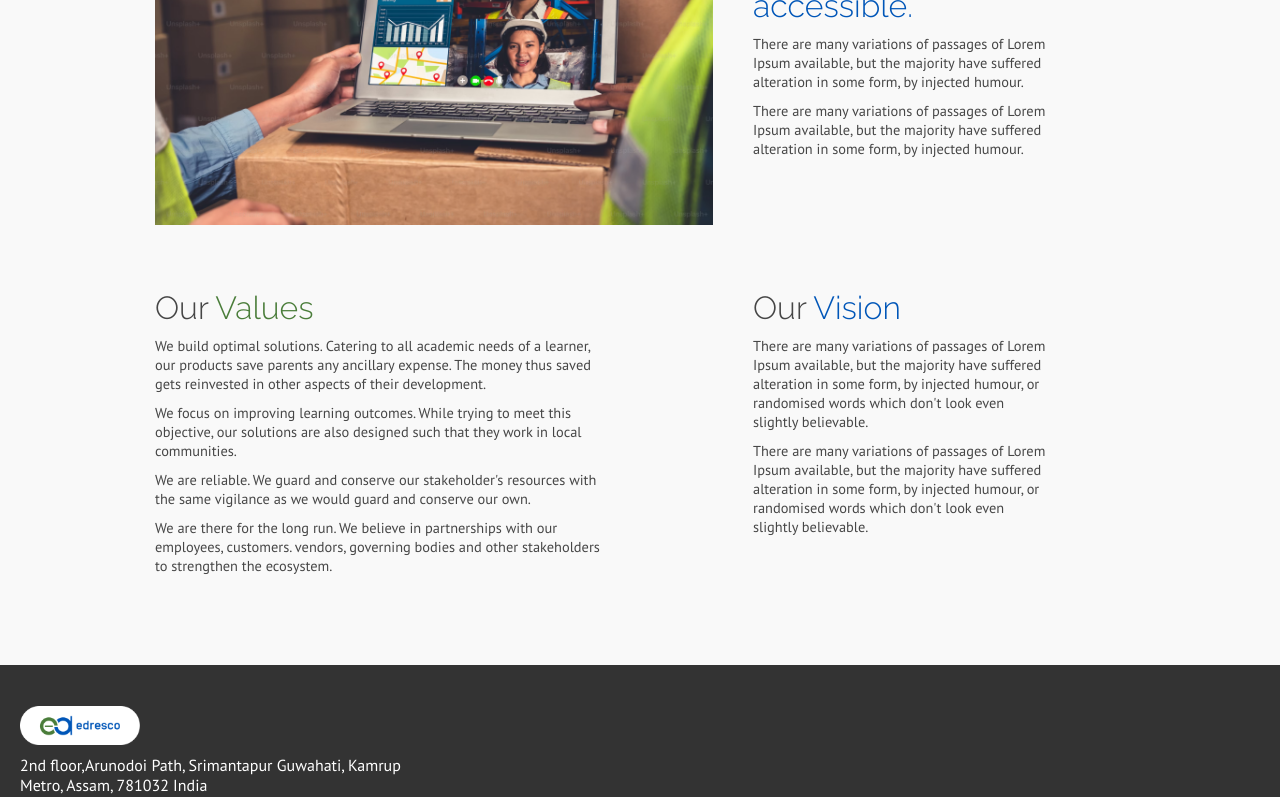
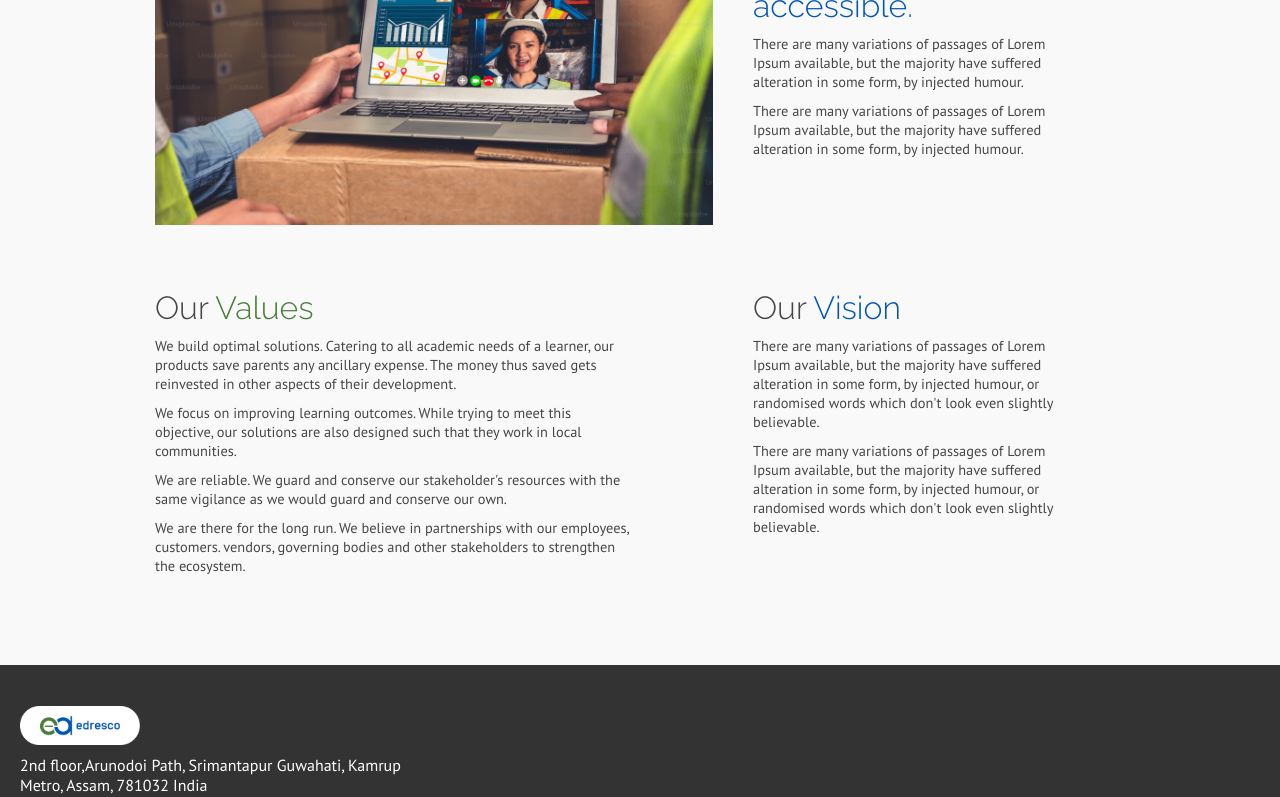
Before and after one commit to ankitdas09/edresco, a React (Vite) app in the folder web/site/: page /about in a window 1280 px wide. Shown: the part 589-1386 px from the top of the page. Built offline with nearby package versions, Linux system fonts and the light colour scheme; no server answers.

Commit message:
enhancements

```diff
--- a/web/site/src/pages/about/index.tsx
+++ b/web/site/src/pages/about/index.tsx
@@ -48,7 +48,7 @@ const AboutPage = (props: PropTypes) => {
                             letterSpacing={0}
                             fontWeight={400}
                             size="0.9rem"
-                            maxWidth={"80%"}
+                            maxWidth={"85%"}
                             font="PT Sans"
                         />
                     </div>
@@ -88,7 +88,7 @@ const AboutPage = (props: PropTypes) => {
                             letterSpacing={0}
                             fontWeight={400}
                             size="0.9rem"
-                            maxWidth={"80%"}
+                            maxWidth={"85%"}
                             font="PT Sans"
                         />
                         <Space amt={10} />
@@ -97,7 +97,7 @@ const AboutPage = (props: PropTypes) => {
                             letterSpacing={0}
                             fontWeight={400}
                             size="0.9rem"
-                            maxWidth={"80%"}
+                            maxWidth={"85%"}
                             font="PT Sans"
                         />
                     </div>
@@ -121,7 +121,7 @@ const AboutPage = (props: PropTypes) => {
                             letterSpacing={0}
                             fontWeight={400}
                             size="0.9rem"
-                            maxWidth={"80%"}
+                            maxWidth={"85%"}
                             font="PT Sans"
                         />
                         <Space amt={10} />
@@ -130,7 +130,7 @@ const AboutPage = (props: PropTypes) => {
                             letterSpacing={0}
                             fontWeight={400}
                             size="0.9rem"
-                            maxWidth={"80%"}
+                            maxWidth={"85%"}
                             font="PT Sans"
                         />
                         <Space amt={10} />
@@ -140,7 +140,7 @@ const AboutPage = (props: PropTypes) => {
                             letterSpacing={0}
                             fontWeight={400}
                             size="0.9rem"
-                            maxWidth={"80%"}
+                            maxWidth={"85%"}
                             font="PT Sans"
                         />
                         <Space amt={10} />
@@ -149,7 +149,7 @@ const AboutPage = (props: PropTypes) => {
                             letterSpacing={0}
                             fontWeight={400}
                             size="0.9rem"
-                            maxWidth={"80%"}
+                            maxWidth={"85%"}
                             font="PT Sans"
                         />
                         <Space amt={10} />
@@ -171,7 +171,7 @@ const AboutPage = (props: PropTypes) => {
                             letterSpacing={0}
                             fontWeight={400}
                             size="0.9rem"
-                            maxWidth={"80%"}
+                            maxWidth={"85%"}
                             font="PT Sans"
                         />
                         <Space amt={10} />
@@ -180,7 +180,7 @@ const AboutPage = (props: PropTypes) => {
                             letterSpacing={0}
                             fontWeight={400}
                             size="0.9rem"
-                            maxWidth={"80%"}
+                            maxWidth={"85%"}
                             font="PT Sans"
                         />
                         <Space amt={10} />
```
